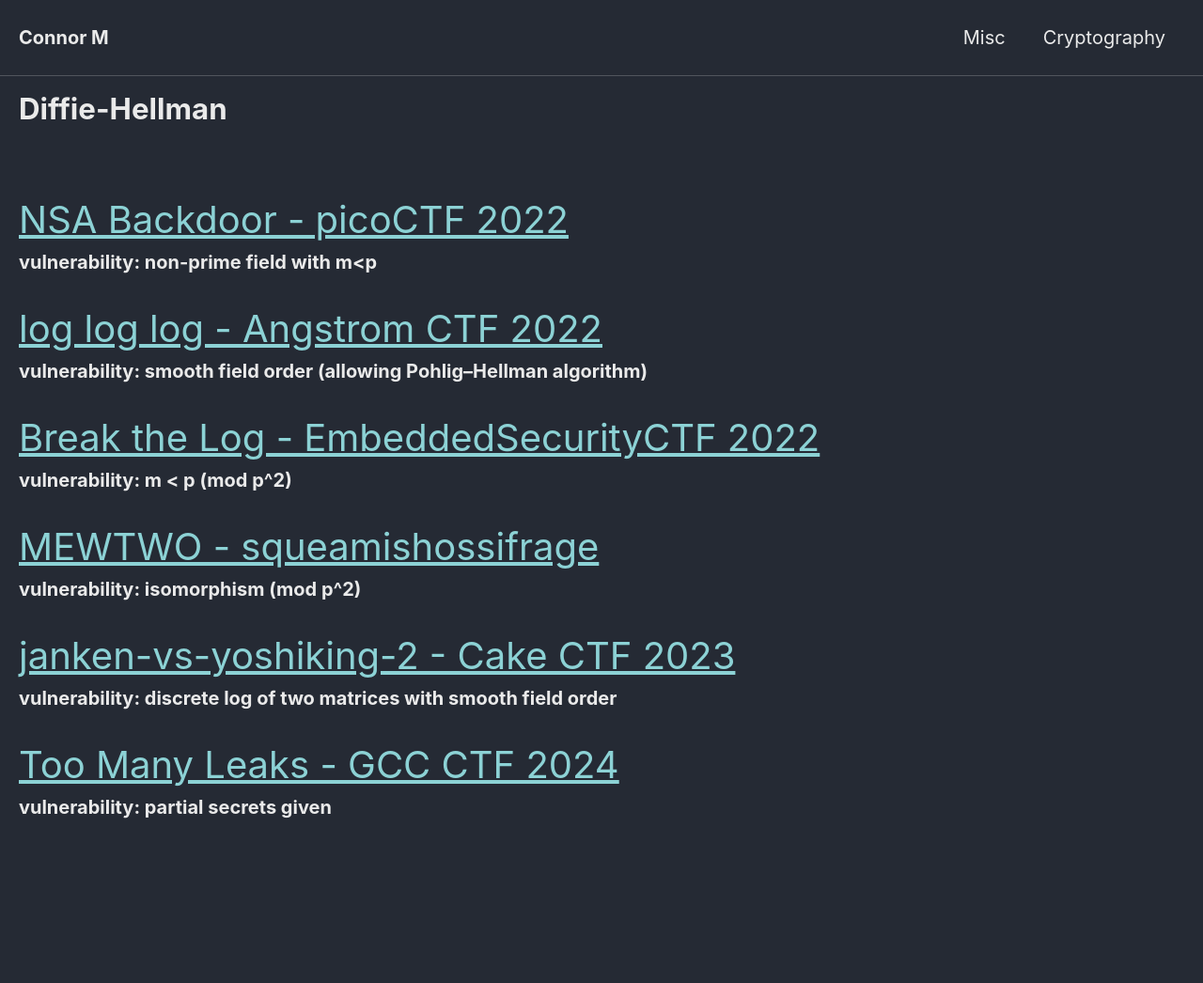
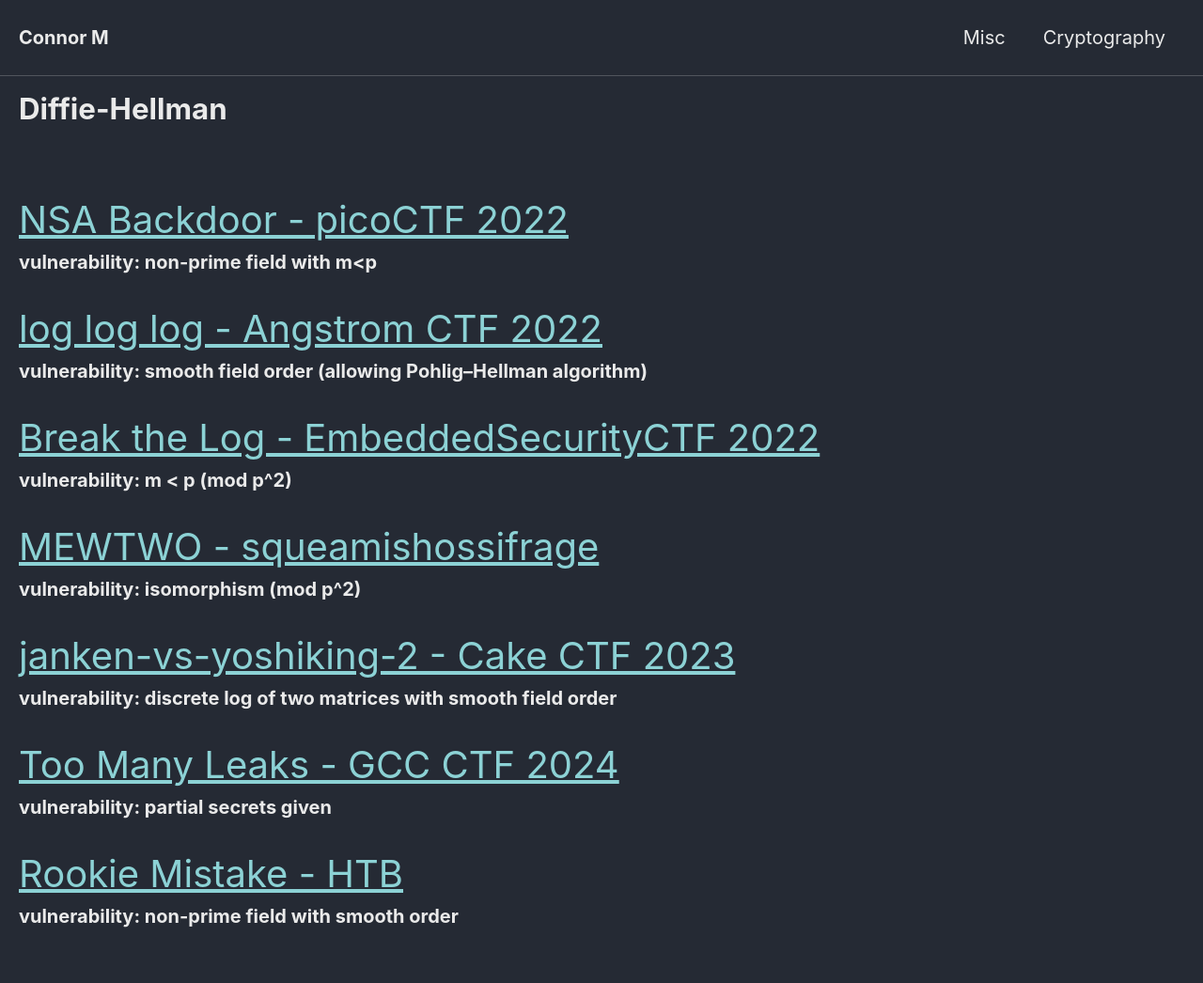
Before and after one commit to Connor-McCartney/Connor-McCartney.github.io, a Jekyll site: the page built from _pages/cryptography/diffie-hellman/diffie-hellman.md, in a window 1280 px wide. Shown: the whole page at 94% size. Built offline with Jekyll 4.4.1, drawn with Linux system fonts in a browser that asks for light colours; cached includes are drawn as plain includes; before the commit the page ends 930 px from its top, so only the background shows below that.

Commit message:
Update diffie-hellman.md

```diff
--- a/_pages/cryptography/diffie-hellman/diffie-hellman.md
+++ b/_pages/cryptography/diffie-hellman/diffie-hellman.md
@@ -28,3 +28,7 @@ __vulnerability: discrete log of two matrices with smooth field order__
 
 <span style="font-size:2em;">   [Too Many Leaks - GCC CTF 2024](/cryptography/diffie-hellman/Too-Many-Leaks-GCC-CTF-2024)       </span> <br>
 __vulnerability: partial secrets given__
+
+
+<span style="font-size:2em;">   [Rookie Mistake - HTB](/cryptography/diffie-hellman/Rookie-Mistake-HTB)       </span> <br>
+__vulnerability: non-prime field with smooth order__
```
